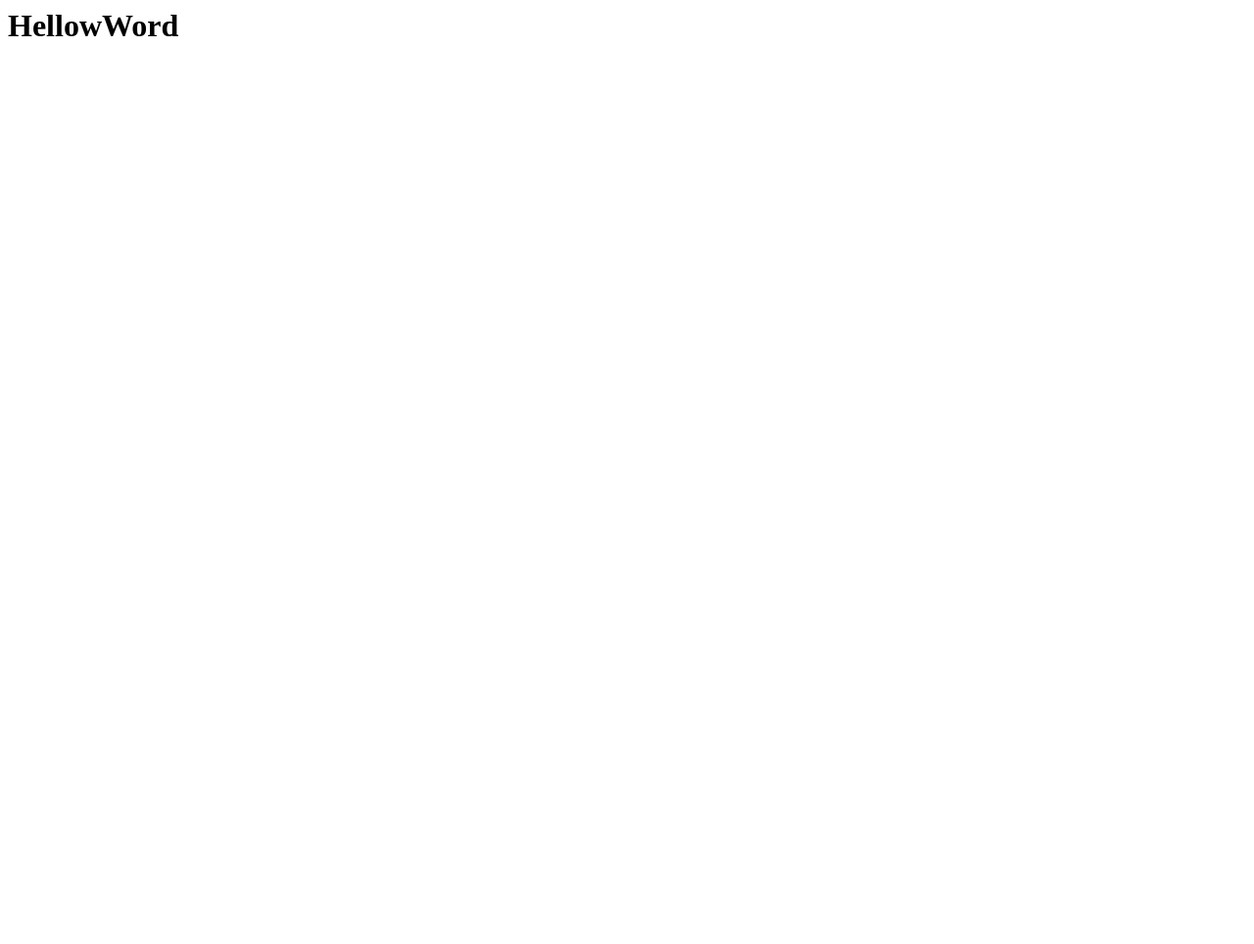
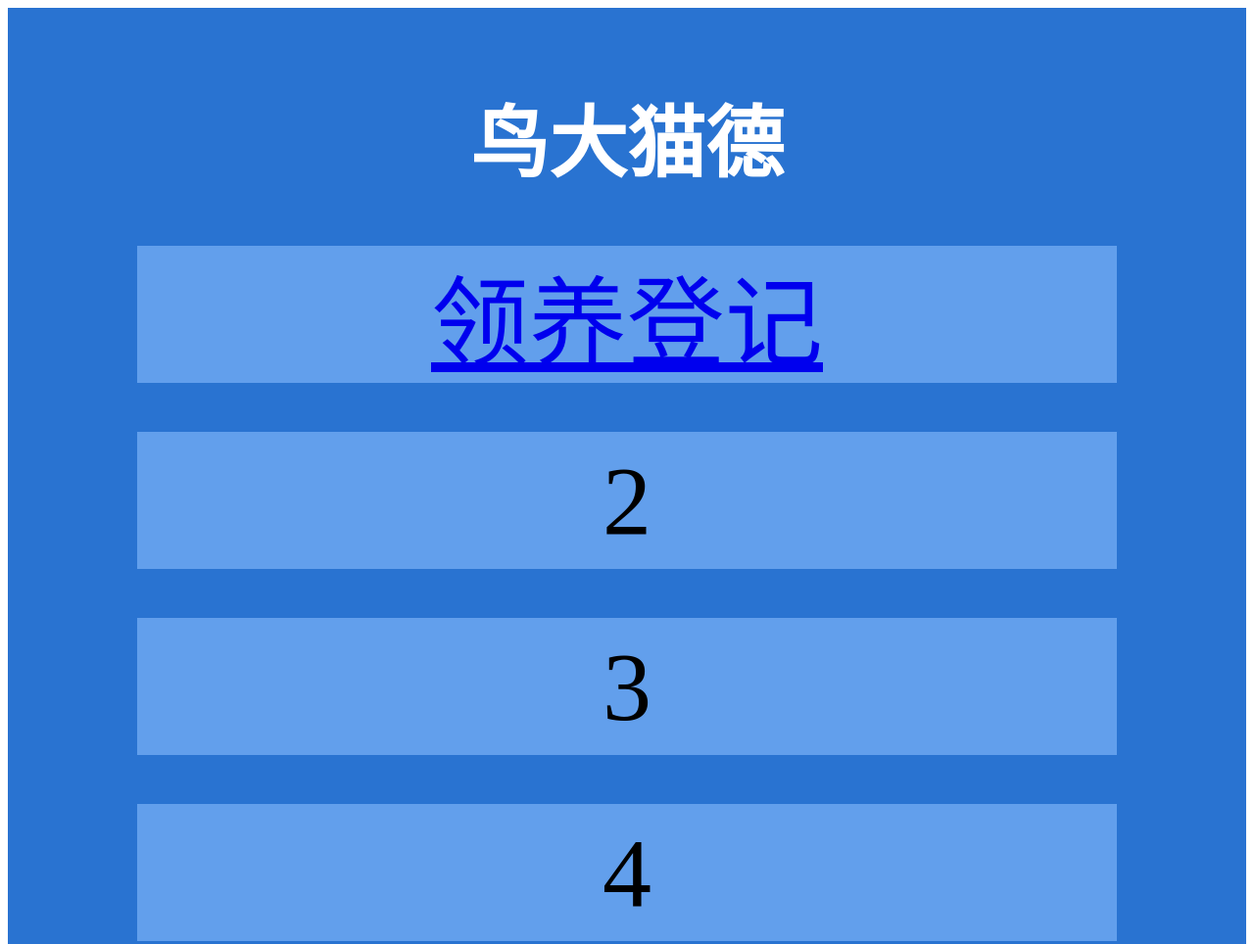
Before and after one commit to aLittle-bee/cat, a plain HTML site: page index.html in a window 1280 px wide. Shown: the top 964 px of the page at 98% size. Before the commit the page ends 800 px from the top, so only its background shows below. Drawn offline with Linux system fonts and the light colour scheme.

Commit message:
Update index.html

```diff
--- a/index.html
+++ b/index.html
@@ -1,5 +1,82 @@
+<!DOCTYPE html>
 <html>
+    <head>
+        <meta http-equiv="Content-Type" content="text/html" ; charset="UTF-8">
+        <title>beeWeb</title>
+        <style type="text/css">
+            <style> body {
+                margin: 0;
+                padding: 0;
+                font-family: Arial, sans-serif;
+            }
+
+            .container {
+                display: flex;
+                flex-direction: column;
+                /* 设置主轴为垂直方向 */
+                justify-content: center;
+                /* 垂直居中 */
+                align-items: center;
+                padding: 20px;
+                background-color: #2973d1;
+            }
+
+            .title {
+                color: white;
+                text-align: center;
+                font-size: 80px;
+                /*  字体大小 */
+            }
+
+            .box {
+                width: 80%;
+                /* 调整宽度为50%以适应两列布局 */
+                height: 15vh;
+                /* 设置高度为20%的视口高度 */
+                display: flex;
+                flex-direction: column;
+                /* 设置主轴为垂直方向 */
+                justify-content: center;
+                /* 垂直居中 */
+                align-items: center;
+                /* 水平居中 */
+                padding: 10px;
+                font-size: 100px;
+                /*  字体大小 */
+                background-color: #629fec;
+            }
+        </style>
+    </head>
     <body>
-        <h1>HellowWord</h1>
+        <div class="container">
+            <h1 class="title">鸟大猫德</h1>
+            <div class="box">
+                <a href="https://www.wjx.top/vm/wCL2UfV.aspx#">
+                    <p>领养登记</p>
+                </a>
+            </div>
+            <p>
+                <br>
+            </p>
+            <div class="box">
+                <p>2</p>
+            </div>
+            <p>
+                <br>
+            </p>
+            <div class="box">
+                <p>3</p>
+            </div>
+            <p>
+                <br>
+            </p>
+            <div class="box">
+                <p>4</p>
+            </div>
+            <p>
+                <br>
+                <br>
+            </p>
+        </div>
     </body>
 </html>
```
